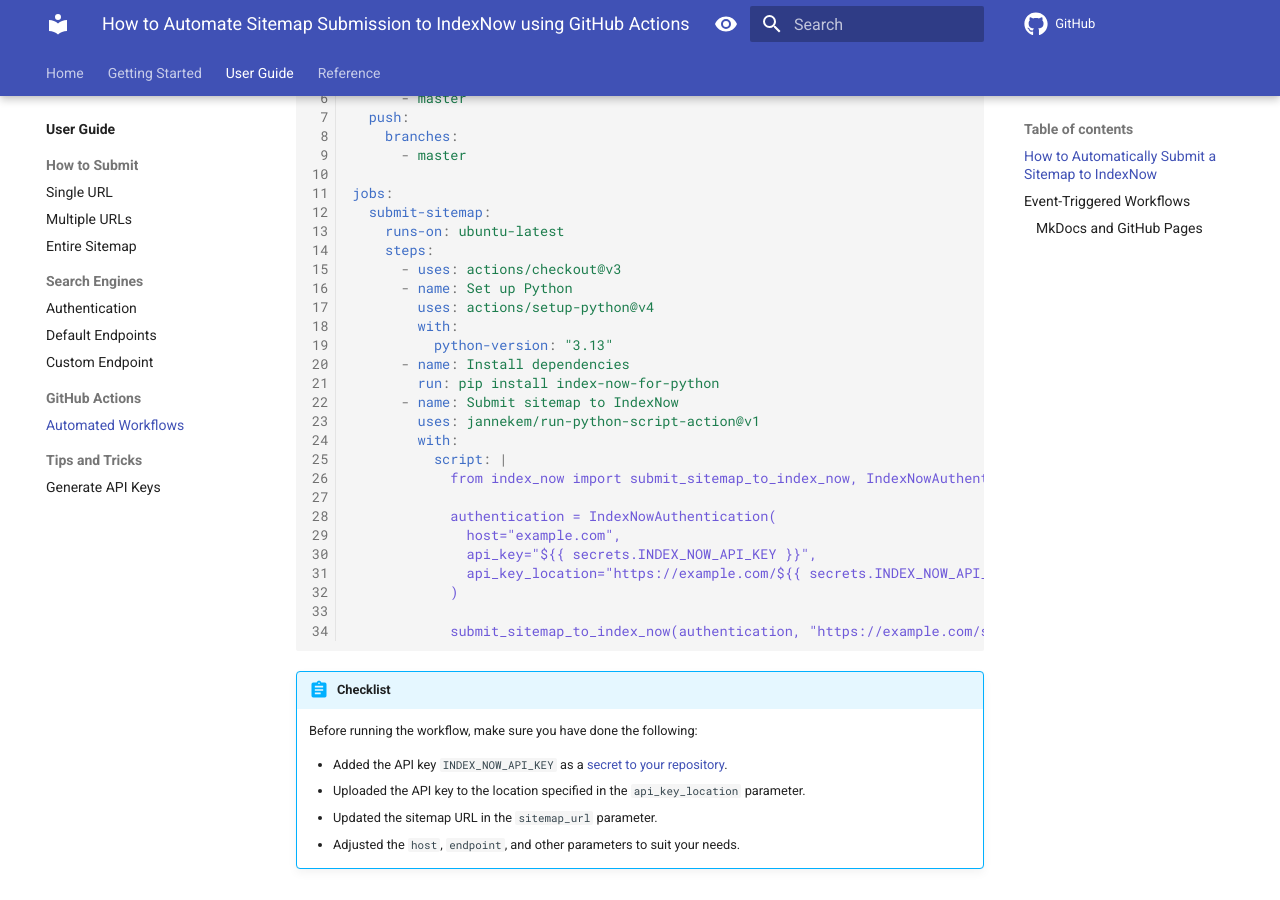
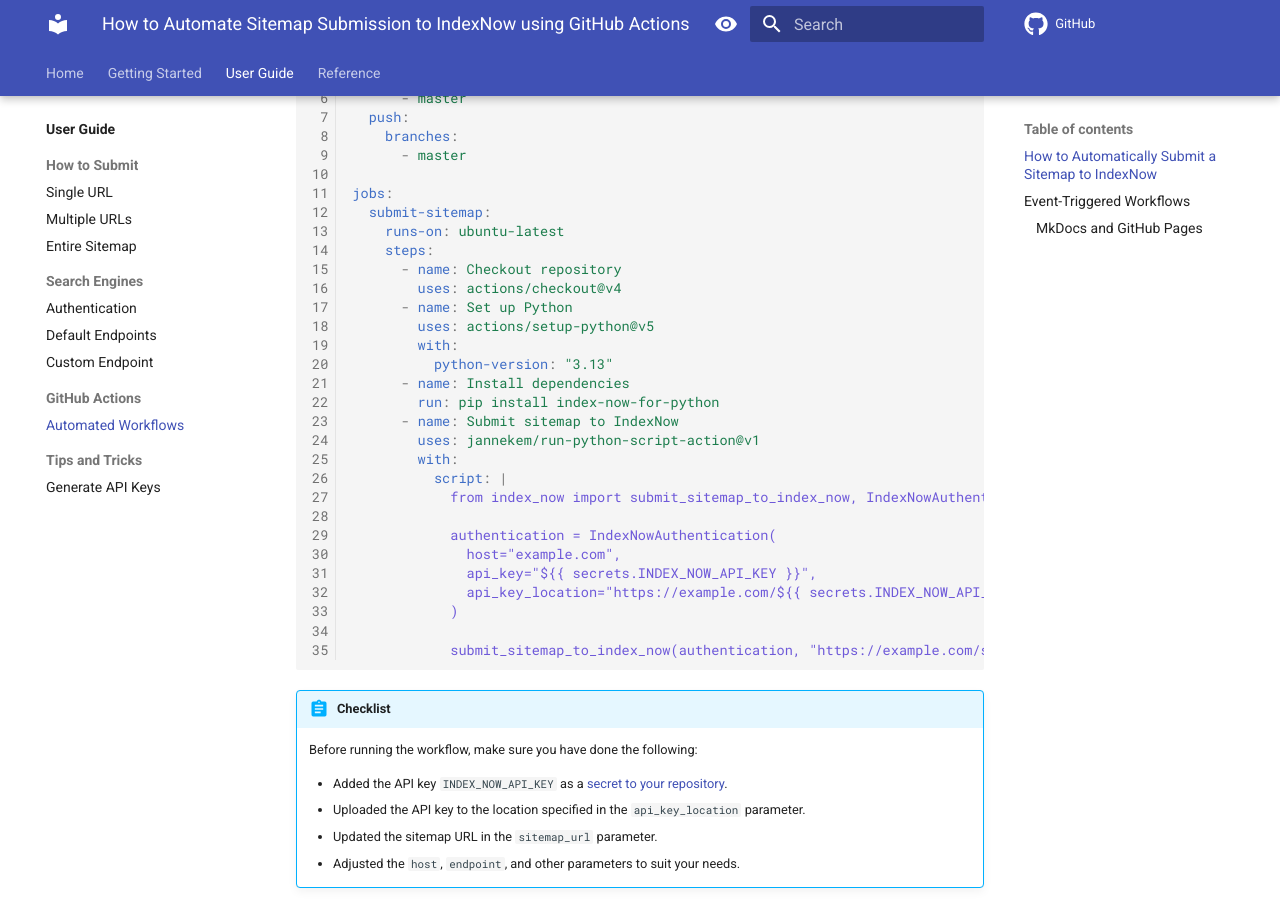
Before and after one commit to jakob-bagterp/index-now-for-python, an MkDocs documentation site: the page built from docs/user-guide/github-actions/automated-workflows.md, in a window 1280 px wide and 900 px high, scrolled down 668 px. Built offline with MkDocs 1.6.1 and Material for MkDocs 9.7.7, drawn with Linux system fonts in a browser that asks for light colours; comment, search, counter and statistics services are not loaded; the version menu is left out.

Commit message:
Updated workflow example following updated real workflow.

```diff
--- a/docs/user-guide/github-actions/automated-workflows.md
+++ b/docs/user-guide/github-actions/automated-workflows.md
@@ -29,9 +29,10 @@
   submit-sitemap:
     runs-on: ubuntu-latest
     steps:
-      - uses: actions/checkout@v3
+      - name: Checkout repository
+        uses: actions/checkout@v4
       - name: Set up Python
-        uses: actions/setup-python@v4
+        uses: actions/setup-python@v5
         with:
           python-version: "3.13"
       - name: Install dependencies
```
